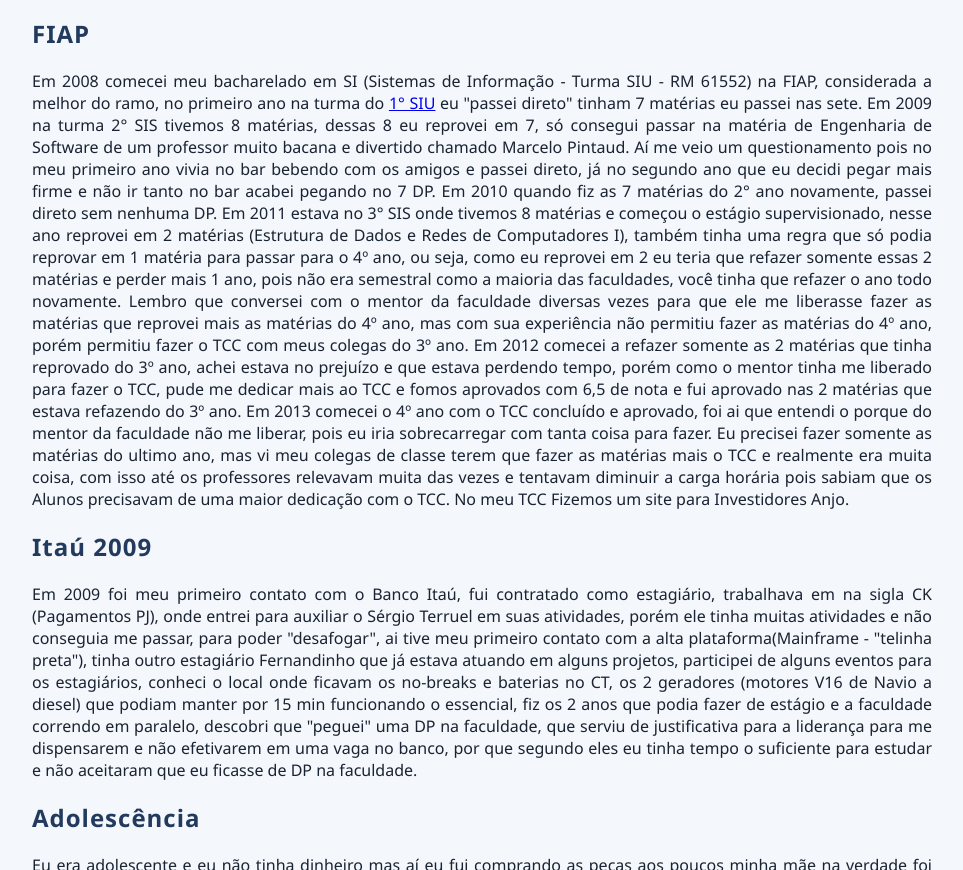
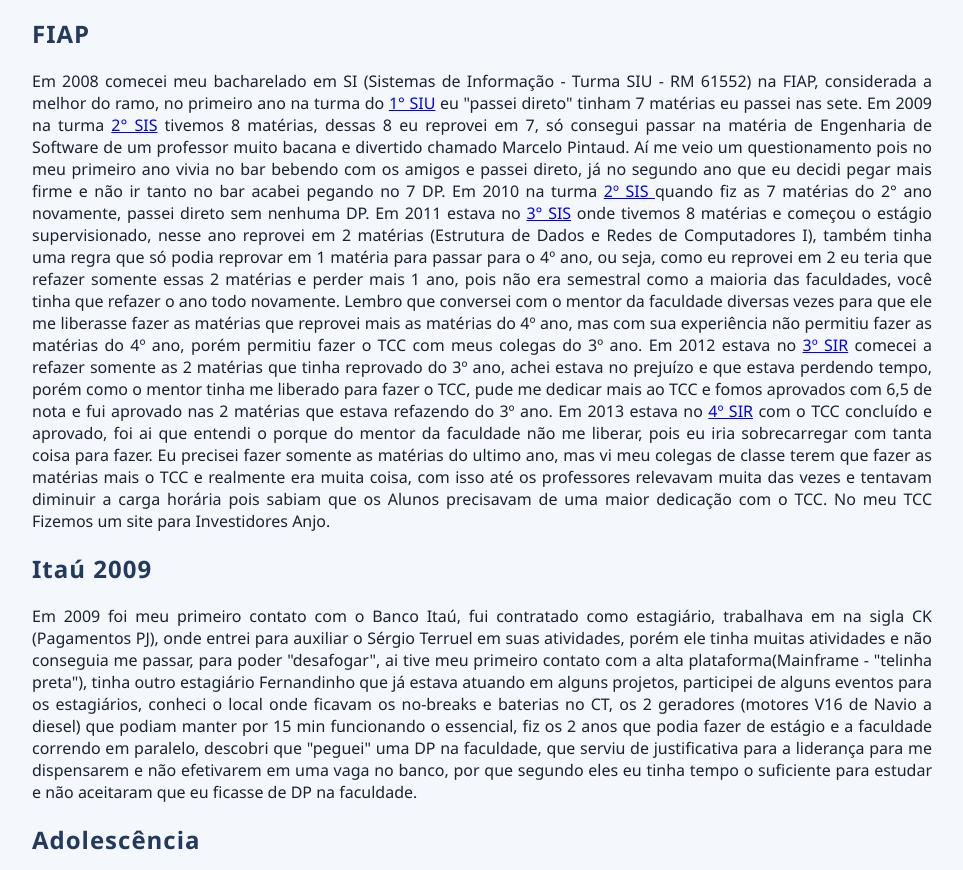
Before and after one commit to MizaBragatti/storytelling.github.io, a plain HTML site: page index.html in a window 1280 px wide. Shown: the part 3247-4117 px from the top of the page, without its empty margins (158-1121 px from the left). Drawn offline with Linux system fonts and the light colour scheme.

Commit message:
Incluindo boletins e alguns softskills

```diff
--- a/index.html
+++ b/index.html
@@ -417,17 +417,20 @@
 
             <p class="fiap">
                 Em 2008 comecei meu bacharelado em SI (Sistemas de Informação - Turma SIU - RM 61552) na FIAP,
-                considerada a melhor do ramo, no primeiro ano na turma do <a href="#" onclick="abrirPopup(); return false;"> 1° SIU</a> eu
+                considerada a melhor do ramo, no primeiro ano na turma do <a href="#"
+                    onclick="abrirPopup('img/fiap/1SIU.png'); return false;"> 1° SIU</a> eu
                 "passei direto" tinham 7 matérias eu
                 passei nas sete.
-                Em 2009 na turma 2° SIS tivemos 8 matérias, dessas 8 eu reprovei em 7, só
+                Em 2009 na turma <a href="#" onclick="abrirPopup('img/fiap/2SIS-2009.png'); return false;">2° SIS</a>
+                tivemos 8 matérias, dessas 8 eu reprovei em 7, só
                 consegui passar na matéria de Engenharia de Software de um professor muito bacana e divertido
                 chamado Marcelo Pintaud. Aí me veio um questionamento pois no meu primeiro ano vivia no bar bebendo com
                 os
                 amigos e passei direto, já no segundo ano que eu decidi pegar mais firme e não ir tanto no bar acabei
                 pegando no 7 DP.
-                Em 2010 quando fiz as 7 matérias do 2° ano novamente, passei direto sem nenhuma DP.
-                Em 2011 estava no 3° SIS onde tivemos 8 matérias e começou o estágio supervisionado, nesse ano
+                Em 2010 na turma <a href="#" onclick="abrirPopup('img/fiap/2SIS-2010.png'); return false;">2º SIS
+                </a>quando fiz as 7 matérias do 2° ano novamente, passei direto sem nenhuma DP.
+                Em 2011 estava no <a href="#" onclick="abrirPopup('img/fiap/3SIS-2011.png'); return false;">3° SIS</a> onde tivemos 8 matérias e começou o estágio supervisionado, nesse ano
                 reprovei em 2 matérias (Estrutura de Dados e Redes de Computadores I), também tinha uma regra que só
                 podia
                 reprovar em 1 matéria para passar para o 4º ano, ou seja, como eu reprovei em 2 eu teria que refazer
@@ -436,11 +439,11 @@
                 o mentor da faculdade diversas vezes para que ele me liberasse fazer as matérias que reprovei mais as
                 matérias do 4º ano, mas com sua experiência não permitiu fazer as matérias do 4º ano, porém permitiu
                 fazer o TCC com meus colegas do 3º ano.
-                Em 2012 comecei a refazer somente as 2 matérias que tinha reprovado do 3º ano, achei estava no prejuízo
+                Em 2012 estava no <a href="#" onclick="abrirPopup('img/fiap/3SIR-2012.png'); return false;">3º SIR</a> comecei a refazer somente as 2 matérias que tinha reprovado do 3º ano, achei estava no prejuízo
                 e que estava perdendo
                 tempo, porém como o mentor tinha me liberado para fazer o TCC, pude me dedicar mais ao TCC e fomos
                 aprovados com 6,5 de nota e fui aprovado nas 2 matérias que estava refazendo do 3º ano.
-                Em 2013 comecei o 4º ano com o TCC concluído e aprovado, foi ai que entendi o porque do mentor da
+                Em 2013 estava no <a href="#" onclick="abrirPopup('img/fiap/4SIR-2013.png'); return false;">4º SIR</a> com o TCC concluído e aprovado, foi ai que entendi o porque do mentor da
                 faculdade não me liberar, pois eu iria sobrecarregar com tanta coisa para fazer. Eu precisei fazer
                 somente as
                 matérias do ultimo ano, mas vi meu colegas de classe terem que fazer as matérias mais o TCC e realmente
@@ -450,8 +453,9 @@
             </p>
             <div id="popup">
                 <span class="fechar" onclick="fecharPopup()">&times;</span>
-                <img src="img/fiap/1SIU.png" alt="Imagem grande">
+                <img src="" alt="Imagem grande">
             </div>
+
             <h2>Itaú 2009</h2>
 
             <p class="itau">
--- a/script.js
+++ b/script.js
@@ -53,8 +53,9 @@ function calcularTempoCasado() {
 
 document.getElementById('tempo-casado').textContent = calcularTempoCasado();
 
-function abrirPopup() {
+function abrirPopup(caminho) {
     document.getElementById("popup").style.display = "block";
+    document.querySelector("#popup img").src = caminho;
 }
 
 function fecharPopup() {
```
Also changed, not shown: img/fiap/2SIS-2009.png (added), img/fiap/2SIS-2010.png (added), img/fiap/3SIR-2012.png (added), img/fiap/3SIS-2011.png (added), img/fiap/4SIR-2013.png (added).
